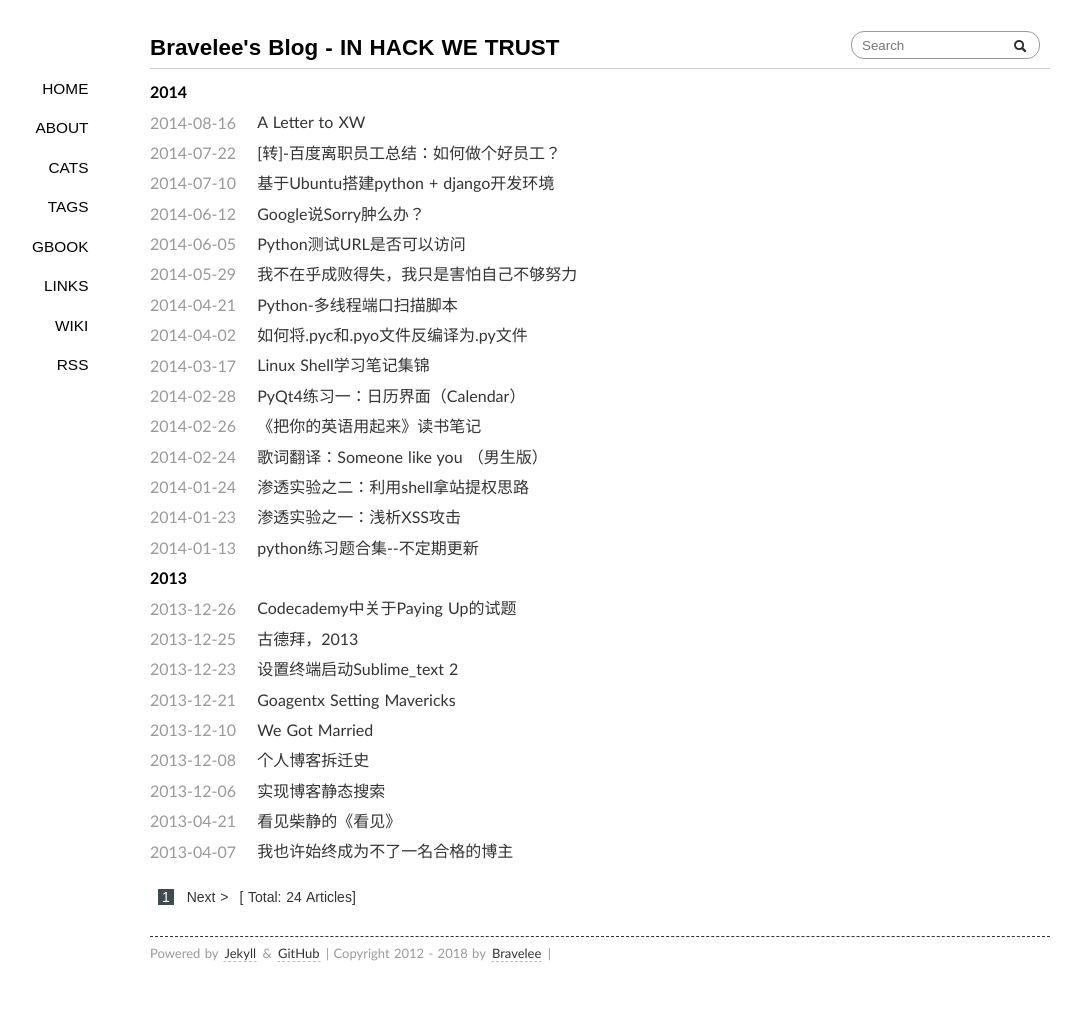
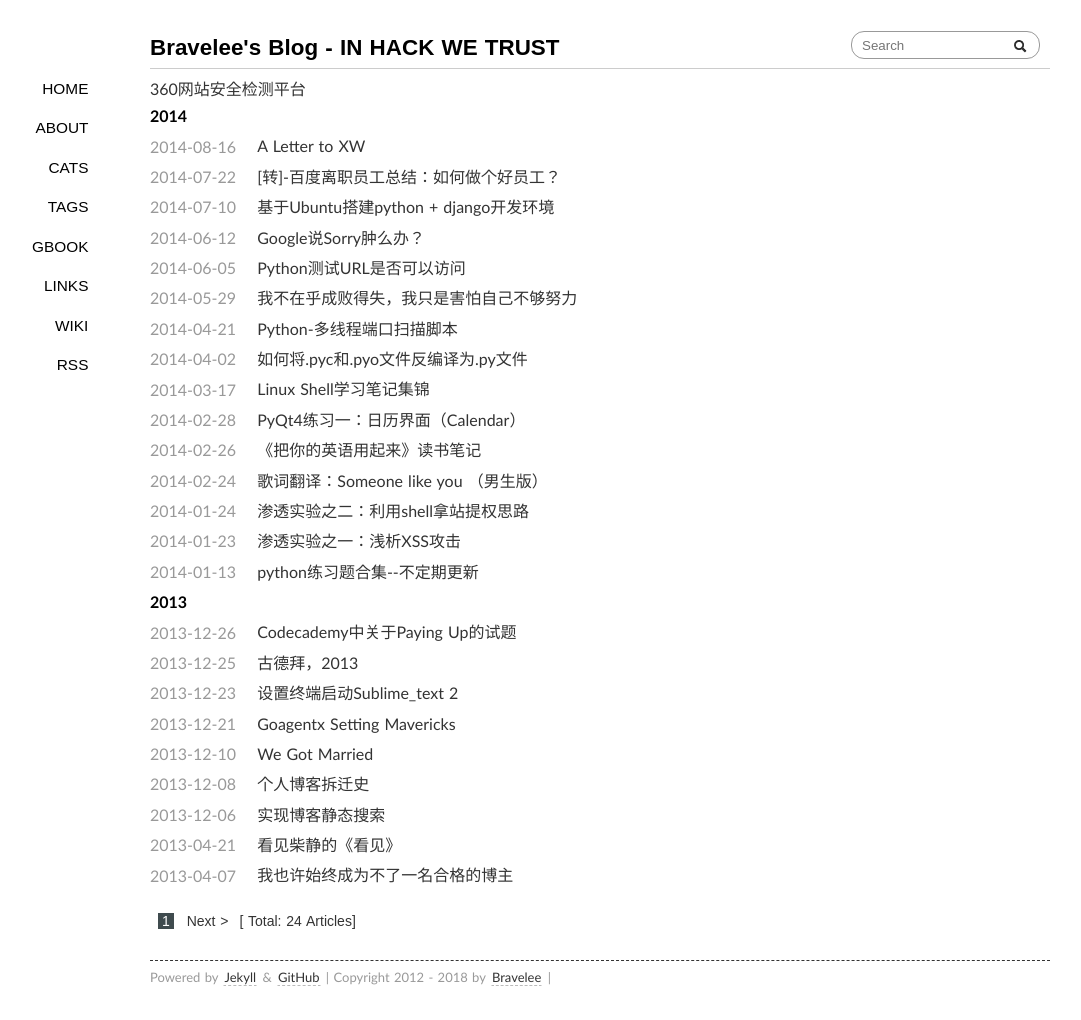
Before and after one commit to fayewang/fayewang.github.io, a Jekyll site: the page built from index.html, in a window 1280 px wide. Shown: the whole page, without its empty margins (40-1121 px from the left). Built offline with Jekyll 4.4.1, drawn with Linux system fonts in a browser that asks for light colours; some web fonts are replaced; Markdown is read by kramdown in place of the engine named in the settings; the list of posts is cut into pages by our own code; comment, search, counter and statistics services are not loaded; before the commit the page ends 996 px from its top, so only the background shows below that.

Commit message:
Update index.html

```diff
--- a/index.html
+++ b/index.html
@@ -2,6 +2,8 @@
 title: Bravelee's Blog - IN HACK WE TRUST
 layout: page
 ---
+
+<a href="http://webscan.360.cn/index/checkwebsite/url/fayewang.net" name="9cc51e0ab1d9239cff72a6529d97bced" >360网站安全检测平台</a>
 
 <ul class="listing">
 {% for post in paginator.posts %}
```
